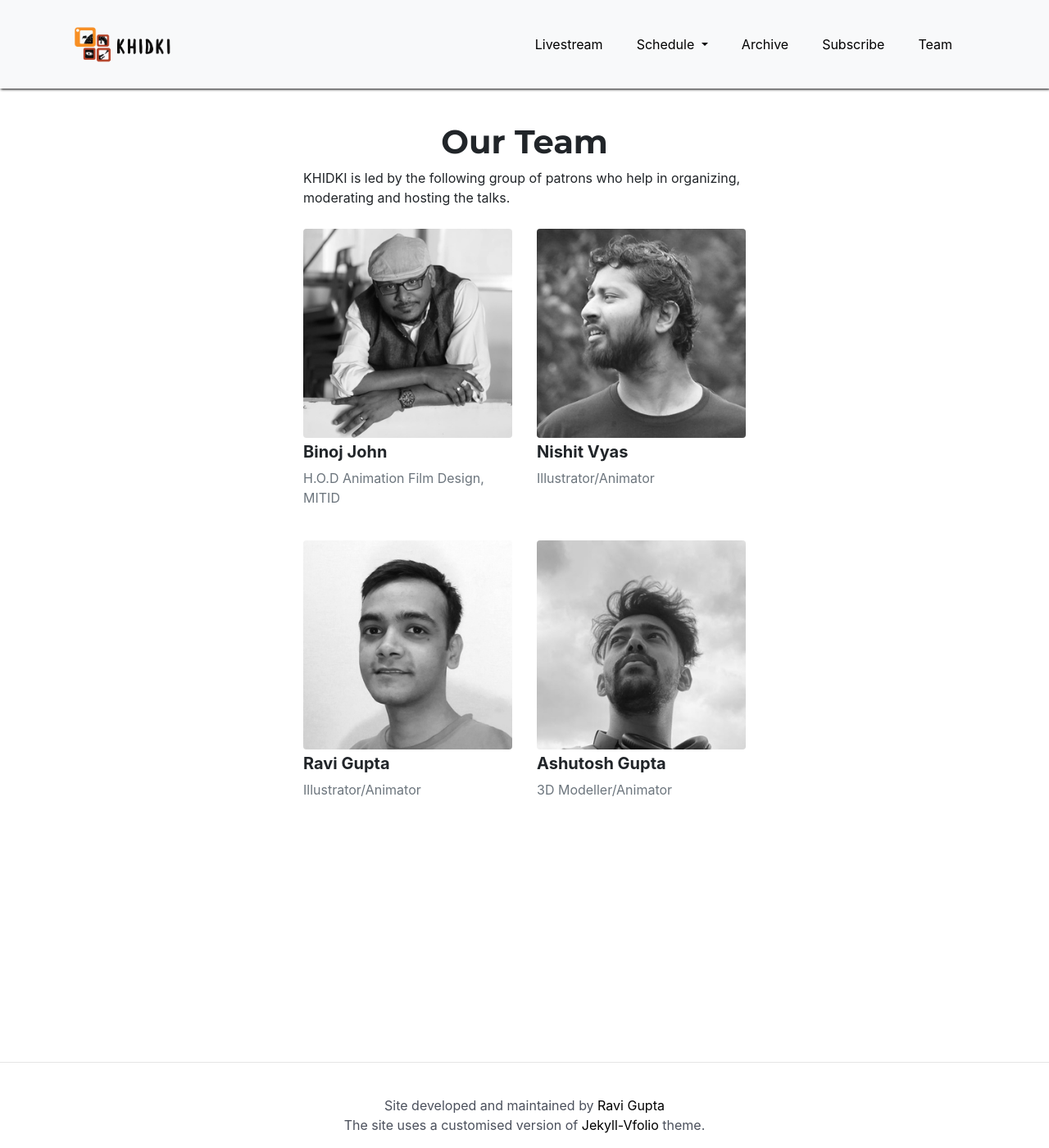
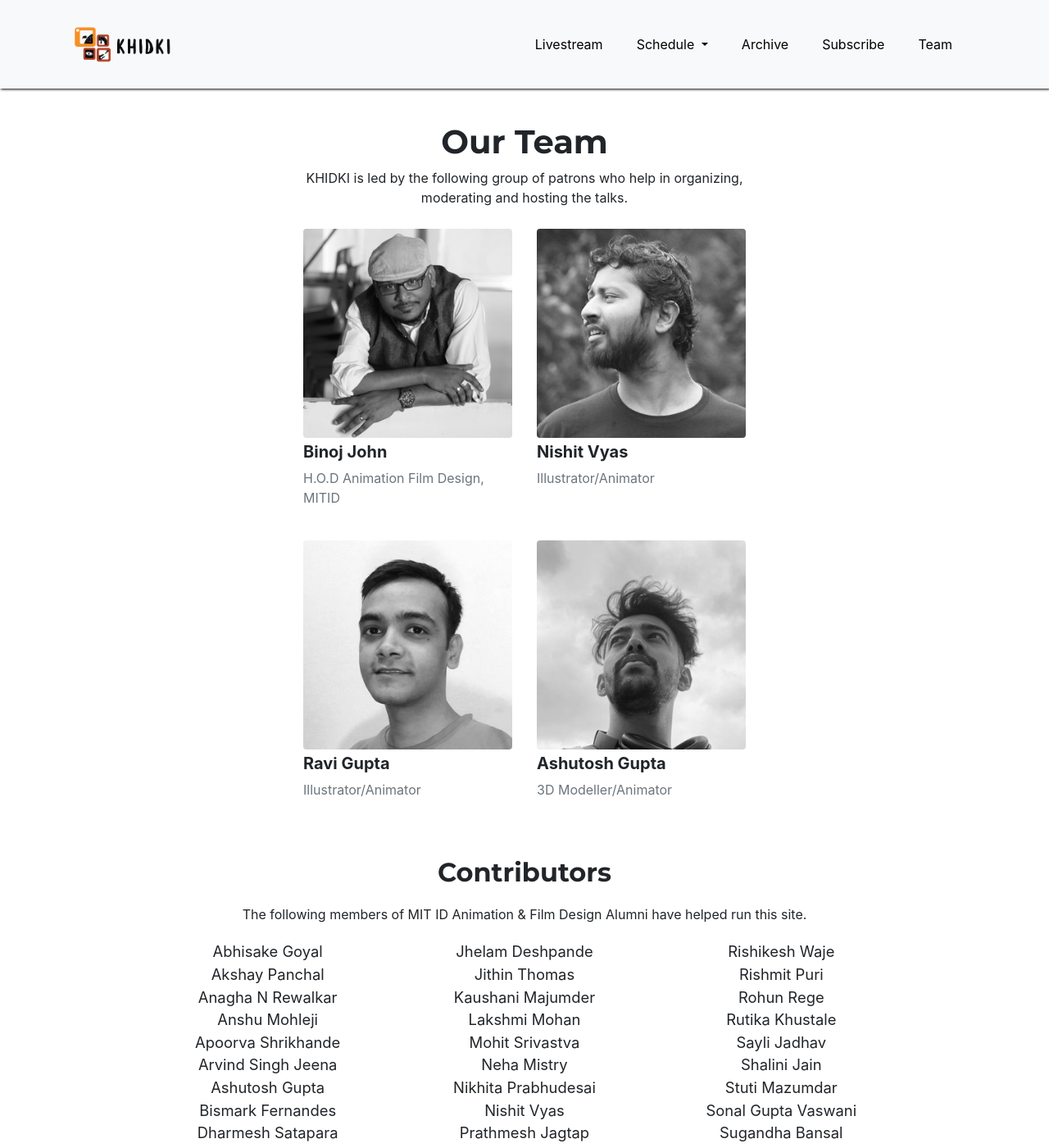
Before and after one commit to ravigupta-art/khidki-initiative, a Jekyll site: the page built from team.html, in a window 1280 px wide and 1400 px high. Shown: the whole window at 82% size. Built offline with Jekyll 4.4.1, drawn with Linux system fonts in a browser that asks for light colours; nearby versions of some CDN libraries; some of the changed text lies outside the part shown.

Commit message:
Added Contributors to Team page

```diff
--- a/css/custom/includes/_team.scss
+++ b/css/custom/includes/_team.scss
@@ -6,3 +6,35 @@
 .member-info {
   padding-top: 5px;
 }
+
+ul.no-bullets  {
+	list-style-type: none;
+	padding: 0;
+	margin: 0;
+	column-count: 1;
+	column-gap: 20px;
+	font-size: 1.15rem;
+}
+
+@media only screen and (min-width: 500px) {
+	ul.no-bullets {
+		column-count: 2;
+	}
+}
+
+
+@media only screen and (min-width: 1000px) {
+	ul.no-bullets {
+		column-count: 3;
+	}
+}
+
+
+#contributors {
+	margin-top: 40px;
+	margin-bottom: 20px;
+}
+
+.info-text {
+	margin-bottom: 20px;
+}
--- a/team.html
+++ b/team.html
@@ -8,7 +8,7 @@ title: Our Team
 
     <div class="row">
     <div class="col-md-6 offset-md-3">
-      <p>KHIDKI is led by the following group of patrons who help in organizing, moderating and hosting the talks.</p>
+      <p class="text-center">KHIDKI is led by the following group of patrons who help in organizing, moderating and hosting the talks.</p>
       <section id="myteam" class="team">
         <div class="row team-group">
           <div class="col">
@@ -47,4 +47,52 @@ title: Our Team
     </div>
 
   </div>
+  <div class="container">
+    <h2 class="text-center text-banner font-weight-bold text-title heading" id="contributors">Contributors</h2>
+
+    <div class="row">
+    <div class="col-md-10 offset-md-1">
+      <p class="text-center info-text">The following members of MIT ID Animation & Film Design Alumni have helped run this site.</p>
+      <ul class="no-bullets text-center">
+        <li>Abhisake Goyal</li>
+        <li>Akshay Panchal</li>
+        <li>Anagha N Rewalkar</li>
+        <li>Anshu Mohleji</li>
+        <li>Apoorva Shrikhande</li>
+        <li>Arvind Singh Jeena</li>
+        <li>Ashutosh Gupta</li>
+        <li>Bismark Fernandes</li>
+        <li>Dharmesh Satapara</li>
+        <li>Dhruva Prasad Devara</li>
+        <li>Gaurav Dhaimodkar</li>
+        <li>Gautham Prithvirajan</li>
+        <li>Jhelam Deshpande</li>
+        <li>Jithin Thomas</li>
+        <li>Kaushani Majumder</li>
+        <li>Lakshmi Mohan</li>
+        <li>Mohit Srivastva</li>
+        <li>Neha Mistry</li>
+        <li>Nikhita Prabhudesai</li>
+        <li>Nishit Vyas</li>
+        <li>Prathmesh Jagtap</li>
+        <li>Pratik Dhamapurkar</li>
+        <li>Priyam Mehrotra</li>
+        <li>Ravi Gupta</li>
+        <li>Rishikesh Waje</li>
+        <li>Rishmit Puri</li>
+        <li>Rohun Rege</li>
+        <li>Rutika Khustale</li>
+        <li>Sayli Jadhav</li>
+        <li>Shalini Jain</li>
+        <li>Stuti Mazumdar</li>
+        <li>Sonal Gupta Vaswani</li>
+        <li>Sugandha Bansal</li>
+        <li>Toshi Panwalkar</li>
+        <li>Vicky Punjabi</li>
+        <li>Zansi Doshi</li>
+      </ul>
+    </div>
+    </div>
+  </div>
+
 </div>
```
